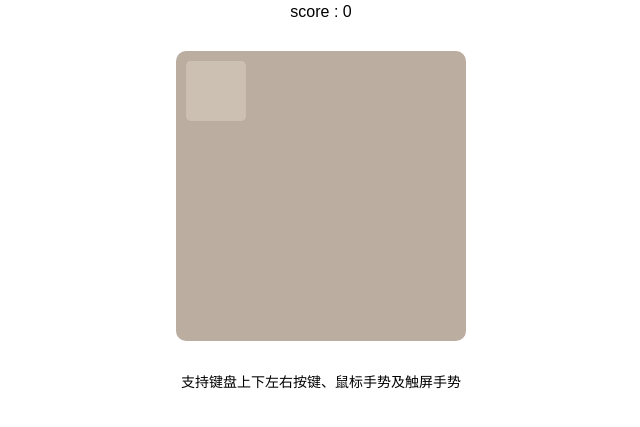
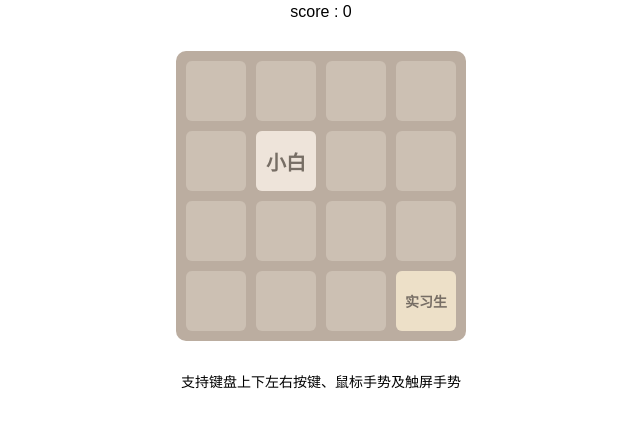
Before and after one commit to YajunWu/2048, a website: page index.html in a window 1280 px wide. Shown: the part 97-524 px from the top of the page, without its empty margins (319-959 px from the left). Drawn offline with Linux system fonts and the light colour scheme.

Commit message:
add seajs

```diff
--- a/index.html
+++ b/index.html
@@ -42,6 +42,9 @@
 
     <div id="foot-info">支持键盘上下左右按键、鼠标手势及触屏手势</div>
 
+    <!--<script type="text/javascript" src="http://libs.baidu.com/jquery/1.9.0/jquery.min.js"></script>
+-->
+    <script type="text/javascript" src="src/js/sea.js"></script>
     <script type="text/javascript">
         seajs.config({
             base: './src/js/'
```
